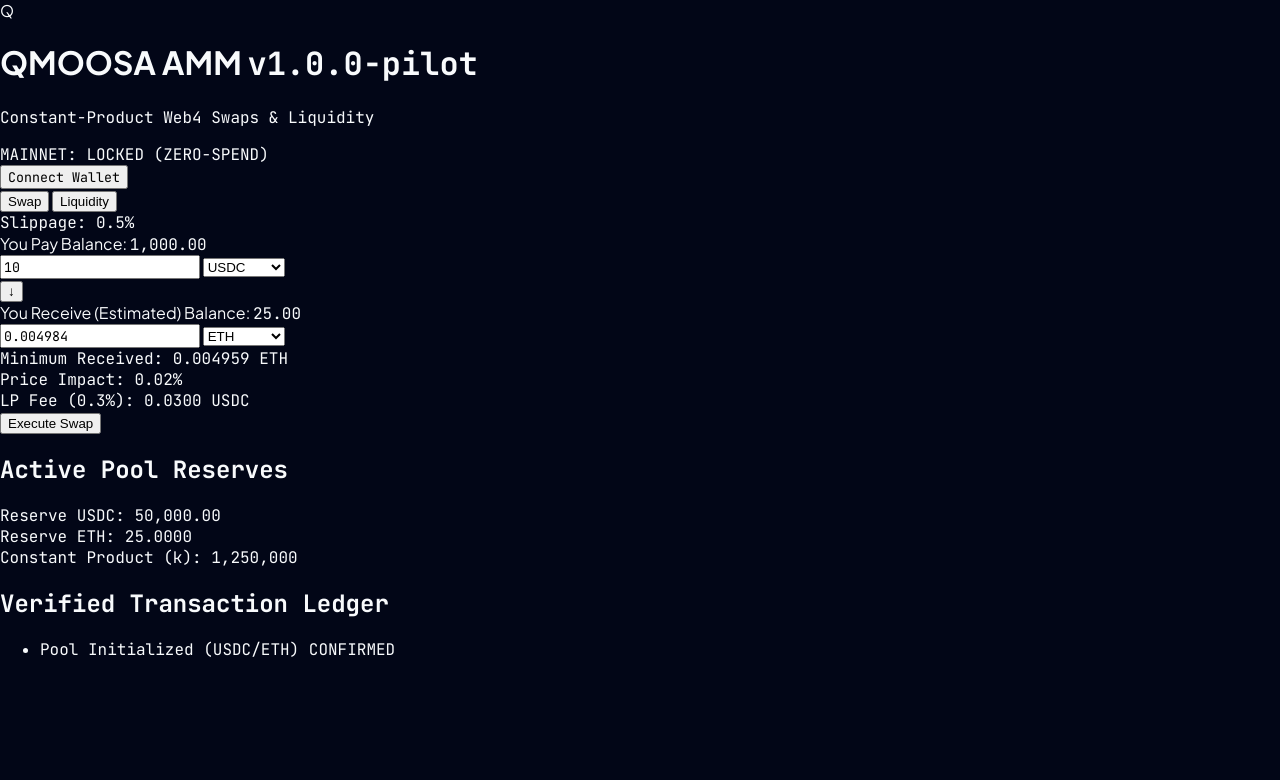
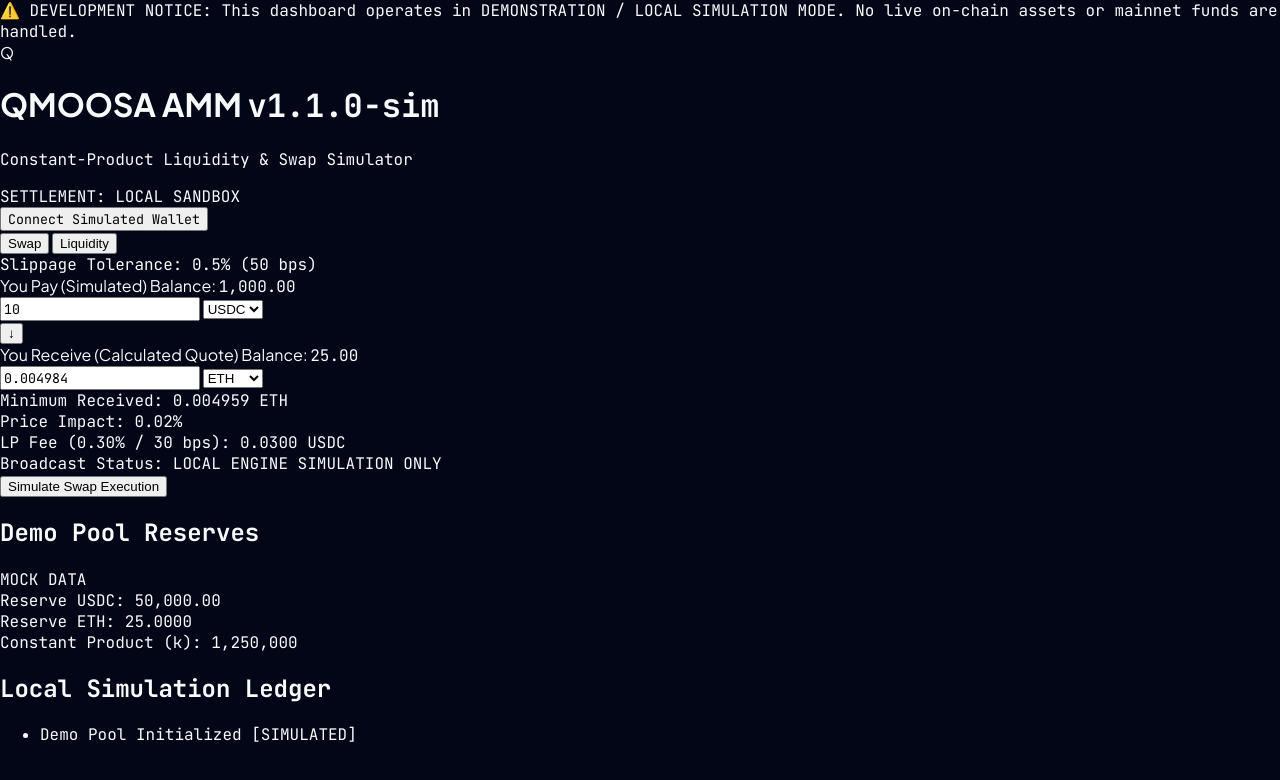
Before and after one commit to elon00/qmoosa-amm-dashboard, a website built with Vite: page index.html in a window 1280 px wide. Built offline with nearby package versions, Linux system fonts and the light colour scheme.

Commit message:
feat(dashboard): eliminate false production signals, disclose simulation environment, and enforce vite production build in CI

```diff
--- a/index.html
+++ b/index.html
@@ -3,12 +3,18 @@
 <head>
   <meta charset="UTF-8">
   <meta name="viewport" content="width=device-width, initial-scale=1.0">
-  <title>QMOOSA AMM — Decentralized Liquidity & Swaps</title>
+  <title>QMOOSA AMM — Decentralized Liquidity Console [SIMULATION ENVIRONMENT]</title>
   <link rel="stylesheet" href="./src/style.css">
   <link rel="preconnect" href="https://fonts.googleapis.com">
   <link href="https://fonts.googleapis.com/css2?family=JetBrains+Mono:wght@400;500;700&family=Plus+Jakarta+Sans:wght@400;500;600;700&display=swap" rel="stylesheet">
 </head>
 <body class="bg-slate-950 text-slate-100 min-h-screen flex flex-col font-sans antialiased">
+  <!-- Disclaimer Banner -->
+  <div class="bg-amber-950/80 border-b border-amber-800/80 px-4 py-2 text-center text-xs font-mono text-amber-300 flex items-center justify-center space-x-2">
+    <span class="font-bold">⚠️ DEVELOPMENT NOTICE:</span>
+    <span>This dashboard operates in DEMONSTRATION / LOCAL SIMULATION MODE. No live on-chain assets or mainnet funds are handled.</span>
+  </div>
+
   <!-- Top Navigation Header -->
   <header class="border-b border-slate-800 bg-slate-900/60 backdrop-blur-md sticky top-0 z-50 px-6 py-4 flex items-center justify-between">
     <div class="flex items-center space-x-3">
@@ -18,20 +24,20 @@
       <div>
         <h1 class="font-bold text-lg leading-tight tracking-tight text-white flex items-center space-x-2">
           <span>QMOOSA AMM</span>
-          <span class="text-xs font-mono uppercase bg-cyan-950/80 border border-cyan-800/60 text-cyan-400 px-2 py-0.5 rounded-full">v1.0.0-pilot</span>
+          <span class="text-xs font-mono uppercase bg-cyan-950/80 border border-cyan-800/60 text-cyan-400 px-2 py-0.5 rounded-full">v1.1.0-sim</span>
         </h1>
-        <p class="text-xs text-slate-400 font-mono">Constant-Product Web4 Swaps & Liquidity</p>
+        <p class="text-xs text-slate-400 font-mono">Constant-Product Liquidity & Swap Simulator</p>
       </div>
     </div>
 
     <!-- Live Telemetry Status & Wallet Button -->
     <div class="flex items-center space-x-4">
       <div class="hidden sm:flex items-center space-x-2 text-xs font-mono px-3 py-1.5 rounded-lg bg-slate-800/80 border border-slate-700/60 text-slate-300">
-        <span class="w-2 h-2 rounded-full bg-emerald-400 animate-pulse"></span>
-        <span>MAINNET: LOCKED (ZERO-SPEND)</span>
+        <span class="w-2 h-2 rounded-full bg-amber-400 animate-pulse"></span>
+        <span>SETTLEMENT: LOCAL SANDBOX</span>
       </div>
       <button id="connectWalletBtn" class="px-4 py-2 text-xs font-mono font-semibold rounded-lg bg-cyan-600 hover:bg-cyan-500 active:scale-95 transition-all text-white shadow-md shadow-cyan-600/30">
-        Connect Wallet
+        Connect Simulated Wallet
       </button>
     </div>
   </header>
@@ -46,8 +52,8 @@
           <button id="tabPool" class="px-4 py-1.5 rounded-lg font-medium text-sm text-slate-400 hover:text-slate-200">Liquidity</button>
         </div>
         <div class="flex items-center space-x-2 text-xs text-slate-400 font-mono">
-          <span>Slippage:</span>
-          <span class="text-cyan-400 bg-slate-800 px-2 py-0.5 rounded">0.5%</span>
+          <span>Slippage Tolerance:</span>
+          <span class="text-cyan-400 bg-slate-800 px-2 py-0.5 rounded">0.5% (50 bps)</span>
         </div>
       </div>
 
@@ -56,7 +62,7 @@
         <!-- Pay Input -->
         <div class="bg-slate-950/80 p-4 rounded-xl border border-slate-800/60 focus-within:border-cyan-500/60 transition-colors">
           <div class="flex justify-between text-xs text-slate-400 mb-2">
-            <span>You Pay</span>
+            <span>You Pay (Simulated)</span>
             <span>Balance: <span id="tokenInBal" class="text-slate-200 font-mono">1,000.00</span></span>
           </div>
           <div class="flex items-center space-x-3">
@@ -64,7 +70,6 @@
             <select id="selectTokenIn" class="bg-slate-800 border border-slate-700 text-sm font-semibold rounded-lg px-3 py-1.5 text-slate-100">
               <option value="USDC">USDC</option>
               <option value="ETH">ETH</option>
-              <option value="QMOOSA">QMOOSA</option>
             </select>
           </div>
         </div>
@@ -79,7 +84,7 @@
         <!-- Receive Input -->
         <div class="bg-slate-950/80 p-4 rounded-xl border border-slate-800/60">
           <div class="flex justify-between text-xs text-slate-400 mb-2">
-            <span>You Receive (Estimated)</span>
+            <span>You Receive (Calculated Quote)</span>
             <span>Balance: <span id="tokenOutBal" class="text-slate-200 font-mono">25.00</span></span>
           </div>
           <div class="flex items-center space-x-3">
@@ -87,7 +92,6 @@
             <select id="selectTokenOut" class="bg-slate-800 border border-slate-700 text-sm font-semibold rounded-lg px-3 py-1.5 text-slate-100">
               <option value="ETH">ETH</option>
               <option value="USDC">USDC</option>
-              <option value="QMOOSA">QMOOSA</option>
             </select>
           </div>
         </div>
@@ -103,14 +107,18 @@
             <span id="labelPriceImpact" class="text-emerald-400">&lt; 0.05%</span>
           </div>
           <div class="flex justify-between">
-            <span>LP Fee (0.3%):</span>
+            <span>LP Fee (0.30% / 30 bps):</span>
             <span id="labelFee" class="text-slate-200">0.03 USDC</span>
+          </div>
+          <div class="flex justify-between text-slate-500 pt-1 border-t border-slate-800/40">
+            <span>Broadcast Status:</span>
+            <span>LOCAL ENGINE SIMULATION ONLY</span>
           </div>
         </div>
 
         <!-- Action Button -->
         <button type="submit" id="btnExecuteSwap" class="w-full py-3.5 rounded-xl bg-gradient-to-r from-cyan-500 to-blue-600 hover:from-cyan-400 hover:to-blue-500 active:scale-[0.99] font-bold text-white shadow-lg shadow-cyan-500/20 transition">
-          Execute Swap
+          Simulate Swap Execution
         </button>
       </form>
     </section>
@@ -119,7 +127,10 @@
     <section class="md:col-span-5 space-y-6">
       <!-- Active Pool Card -->
       <div class="bg-slate-900/80 border border-slate-800 rounded-2xl p-6 shadow-xl">
-        <h2 class="text-sm font-bold uppercase tracking-wider text-slate-400 font-mono mb-4">Active Pool Reserves</h2>
+        <div class="flex items-center justify-between mb-4">
+          <h2 class="text-sm font-bold uppercase tracking-wider text-slate-400 font-mono">Demo Pool Reserves</h2>
+          <span class="text-[10px] font-mono bg-slate-800 text-slate-400 px-2 py-0.5 rounded">MOCK DATA</span>
+        </div>
         <div class="space-y-4 font-mono text-sm">
           <div class="flex justify-between p-3 rounded-xl bg-slate-950/60 border border-slate-800/60">
             <span class="text-slate-400">Reserve USDC:</span>
@@ -138,11 +149,11 @@
 
       <!-- Execution Log -->
       <div class="bg-slate-900/80 border border-slate-800 rounded-2xl p-6 shadow-xl">
-        <h2 class="text-sm font-bold uppercase tracking-wider text-slate-400 font-mono mb-4">Verified Transaction Ledger</h2>
+        <h2 class="text-sm font-bold uppercase tracking-wider text-slate-400 font-mono mb-4">Local Simulation Ledger</h2>
         <ul id="txLog" class="space-y-2 text-xs font-mono max-h-48 overflow-y-auto">
           <li class="p-2 rounded bg-slate-950/60 border border-slate-800 text-slate-400 flex items-center justify-between">
-            <span>Pool Initialized (USDC/ETH)</span>
-            <span class="text-emerald-400">CONFIRMED</span>
+            <span>Demo Pool Initialized</span>
+            <span class="text-cyan-400">[SIMULATED]</span>
           </li>
         </ul>
       </div>
--- a/src/app.ts
+++ b/src/app.ts
@@ -1,4 +1,4 @@
-// QMOOSA AMM Web4 Dashboard Controller
+// QMOOSA AMM Web4 Dashboard Controller — Local Simulation Mode
 
 interface MockPool {
   tokenA: string;
@@ -64,10 +64,11 @@ document.addEventListener("DOMContentLoaded", () => {
   inputAmountIn?.addEventListener("input", updateUi);
 
   connectBtn?.addEventListener("click", () => {
-    userAddress = "0x71C83...f12B";
-    connectBtn.innerText = "0x71C83...f12B";
+    // Explicitly label as Simulated Account
+    userAddress = "0xSimulatedDevAccount...f12B";
+    connectBtn.innerText = "Simulated Account Connected";
     connectBtn.classList.remove("bg-cyan-600");
-    connectBtn.classList.add("bg-emerald-600");
+    connectBtn.classList.add("bg-amber-600");
   });
 
   swapForm?.addEventListener("submit", (e) => {
@@ -85,7 +86,7 @@ document.addEventListener("DOMContentLoaded", () => {
     if (txLog) {
       const li = document.createElement("li");
       li.className = "p-2 rounded bg-slate-950/60 border border-slate-800 text-slate-300 flex items-center justify-between";
-      li.innerHTML = `<span>Swapped ${valIn} USDC for ${q.amountOut.toFixed(4)} ETH</span><span class="text-emerald-400">SUCCESS</span>`;
+      li.innerHTML = `<span>Swapped ${valIn} USDC for ${q.amountOut.toFixed(4)} ETH</span><span class="text-amber-400 font-mono text-[10px]">[LOCAL SIMULATION]</span>`;
       txLog.prepend(li);
     }
   });
```
Also changed, not shown: package.json (+4 -3 lines), .github/workflows/ci.yml, 2 other files.
